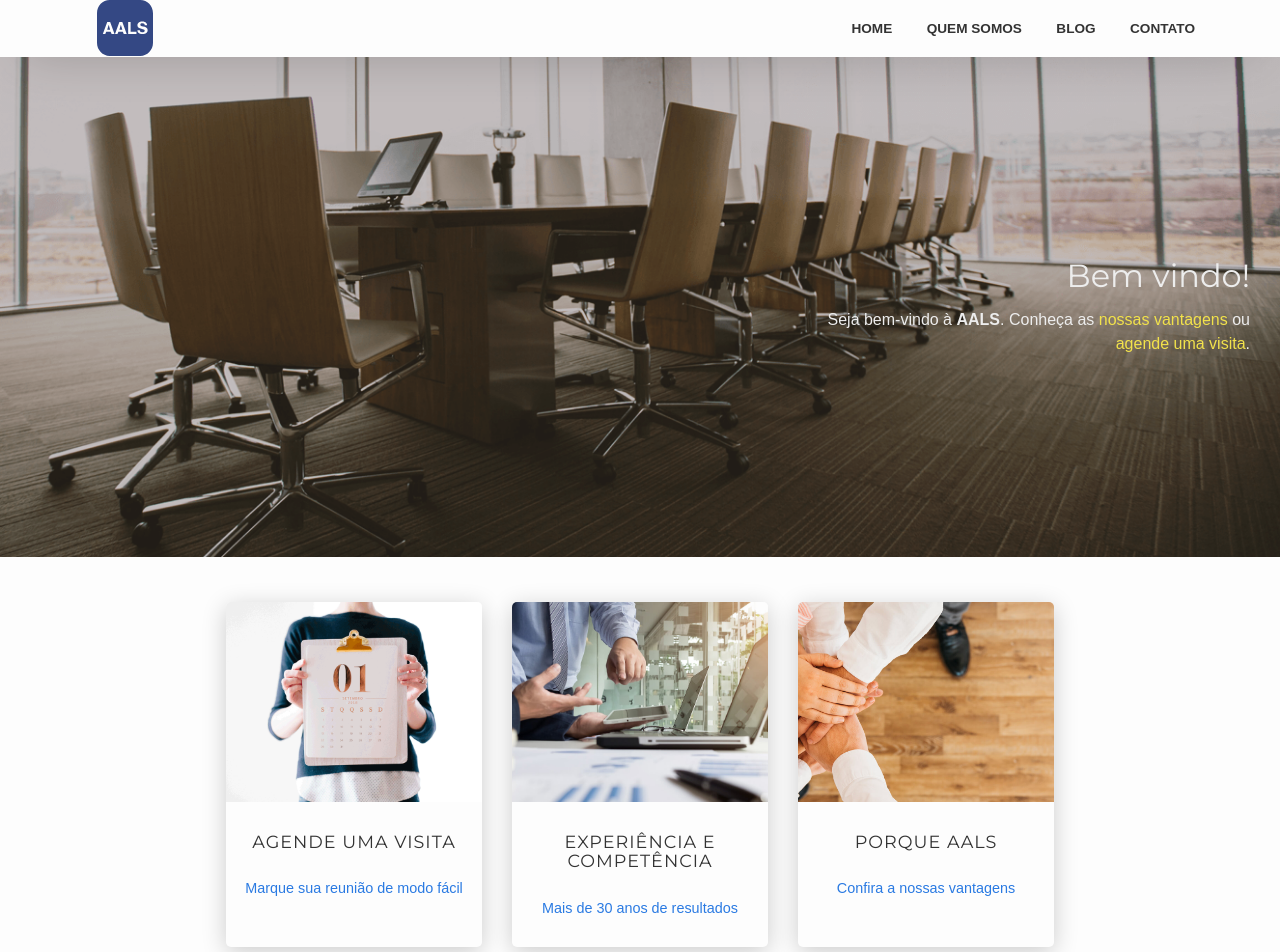
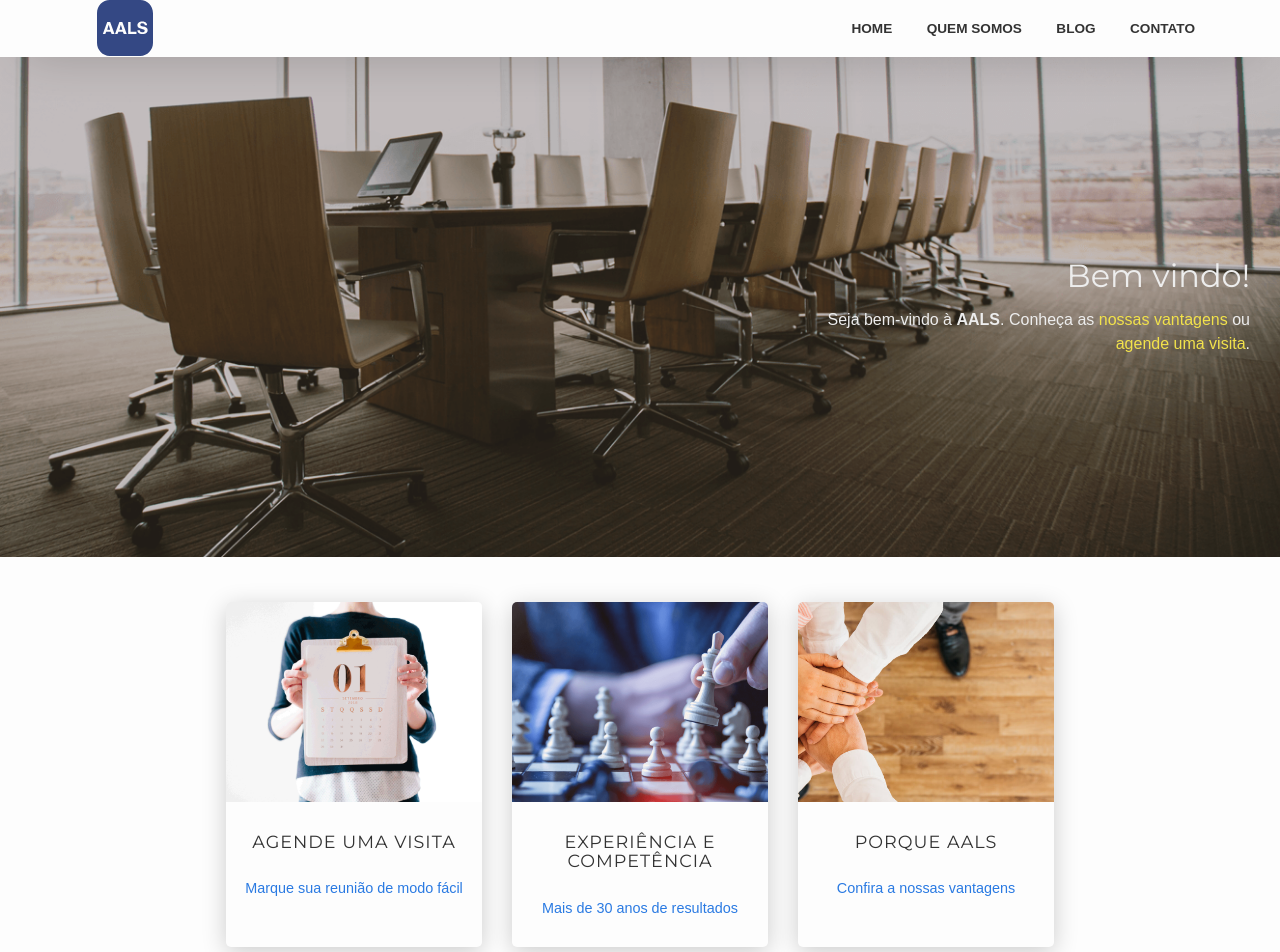
Before and after one commit to aalslogistica/aalslogistica.github.io, a Jekyll site: the page built from index.html, in a window 1280 px wide. Shown: the top 952 px of the page. Built offline with Jekyll 4.4.1, drawn with Linux system fonts in a browser that asks for light colours; some web fonts are replaced.

Commit message:
Updated Experiencia E Competencia

```diff
--- a/_destaques/experiencia-e-competencia.markdown
+++ b/_destaques/experiencia-e-competencia.markdown
@@ -2,7 +2,7 @@
 title: EXPERIÊNCIA E COMPETÊNCIA
 date: 2018-06-21 00:18:00 -03:00
 position: 1
-image: "/uploads/97.jpg"
+image: "/uploads/jeshoots-com-fzOITuS1DIQ-unsplash2.png"
 ---
 
 [Mais de 30 anos de resultados](sobre/)
```
